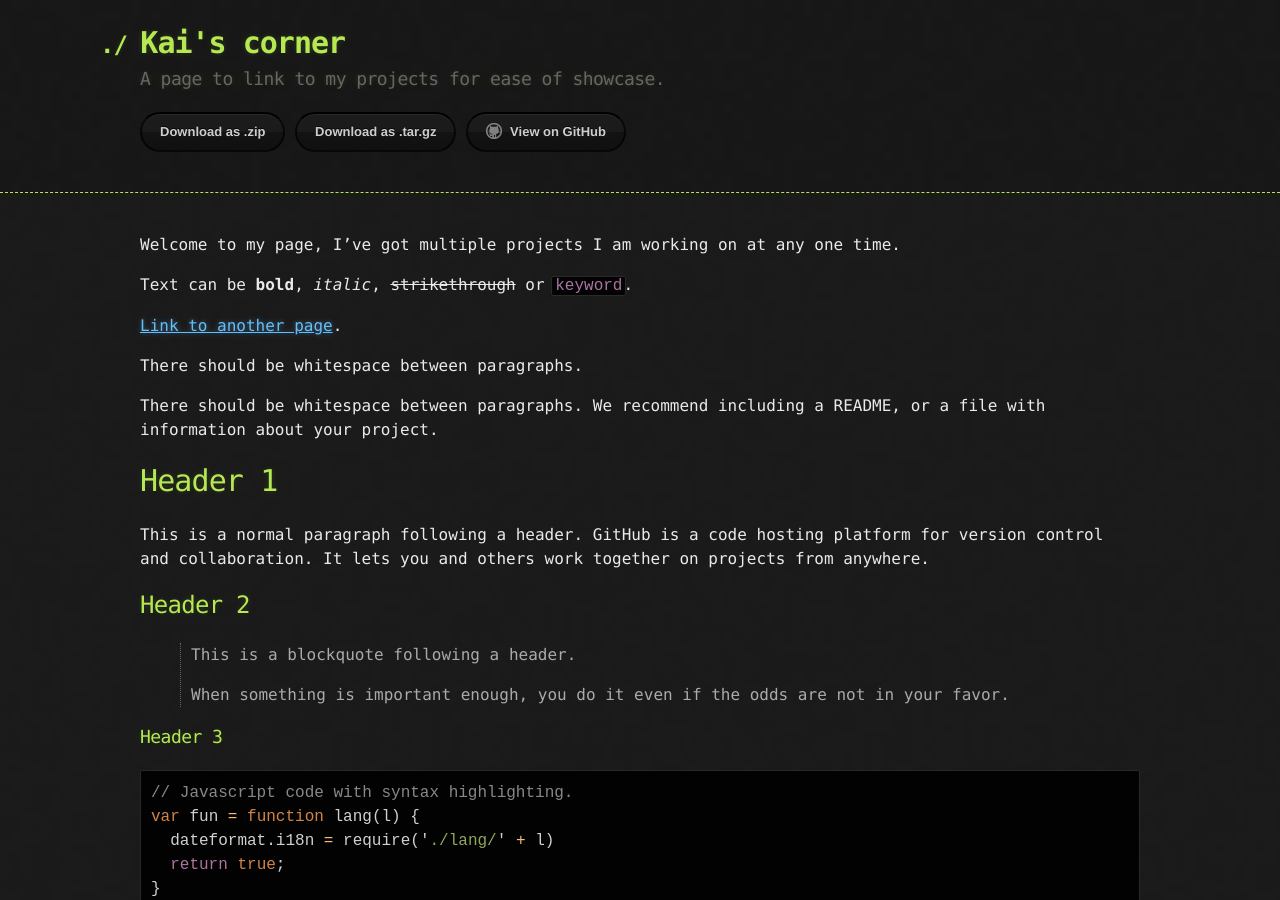
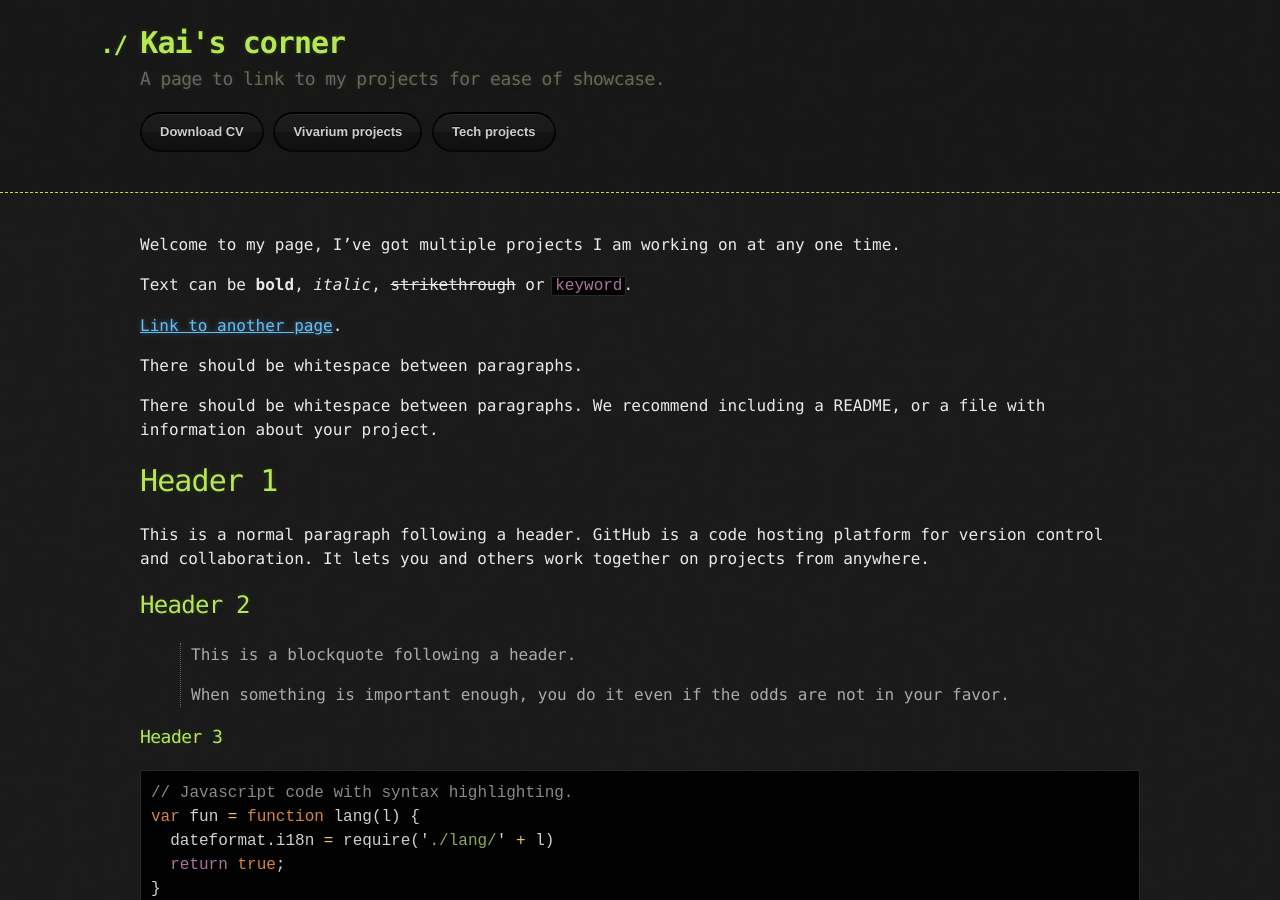
Before and after one commit to Kanimi/kanimi.github.io, a Jekyll site: the page built from index.md, in a window 1280 px wide and 900 px high. Built offline with Jekyll 4.4.1, drawn with Linux system fonts in a browser that asks for light colours.

Commit message:
links test

```diff
--- a/_layouts/default.html
+++ b/_layouts/default.html
@@ -21,10 +21,10 @@
 
         <section id="downloads">
           {% if site.show_downloads %}
-            <a href="{{ site.github.zip_url }}" class="btn">Download as .zip</a>
-            <a href="{{ site.github.tar_url }}" class="btn">Download as .tar.gz</a>
+            <a href="{}" class="btn">Download CV</a>
+            <a href="{./another-page.html}" class="btn">Vivarium projects</a>
           {% endif %}
-          <a href="{{ site.github.repository_url }}" class="btn btn-github"><span class="icon"></span>View on GitHub</a>
+          <a href="{./another-page.html}" class="btn btn-github">Tech projects</a>
         </section>
       </div>
     </header>
```
